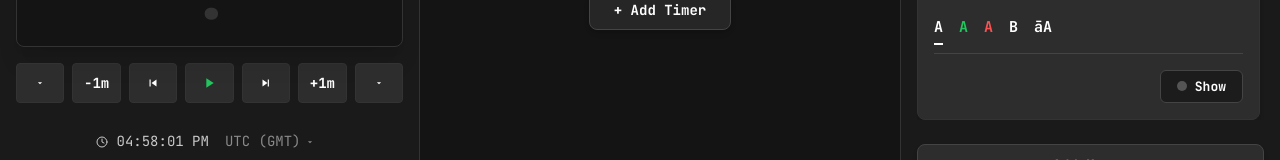
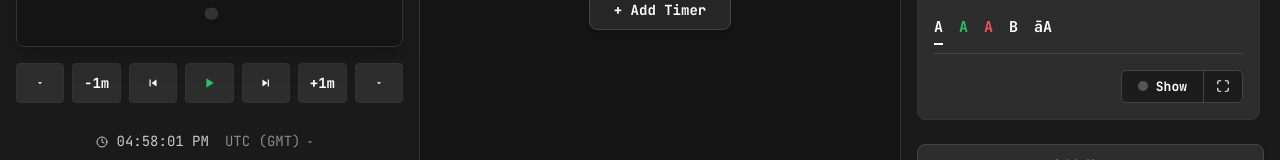
Before and after one commit to e1n7/stage-timer, a React (Vite) app: page / in a window 1280 px wide. Shown: the part 194-354 px from the top of the page. Built offline with nearby package versions, Linux system fonts and the light colour scheme.

Commit message:
Messages: joined Show/Maximize control; maximize shows message only on Output

```diff
--- a/src/App.tsx
+++ b/src/App.tsx
@@ -858,6 +858,7 @@ function App() {
   const [activeTimerId, setActiveTimerId] = useLocalStorage<string>('stage-timer-active-id', '');
   const [messages, setMessages] = useLocalStorage<any[]>('stage-timer-messages', [{ id: '1', text: '', color: '#ffffff' }]);
   const [messageFlashId, setMessageFlashId] = useState<string | null>(null);
+  const [messageMaximizeId, setMessageMaximizeId] = useState<string | null>(null);
   const [draggingMsgId, setDraggingMsgId] = useState<string | null>(null);
   const [activeTimerState, setActiveTimerState] = useState<any>(null);
   const [isRoomMenuOpen, setIsRoomMenuOpen] = useState(false);
@@ -1151,7 +1152,7 @@ function App() {
         ...getActiveMessage()
       });
     }
-  }, [activeTimerId, activeTimerState, syncOutput, isBlackout, isFlash, timerIds.length, messages, messageFlashId]);
+  }, [activeTimerId, activeTimerState, syncOutput, isBlackout, isFlash, timerIds.length, messages, messageFlashId, messageMaximizeId]);
 
   const openOutput = () => {
     if (activeTimerId && activeTimerState) {
@@ -1197,16 +1198,30 @@ function App() {
   const toggleMessageBold = (id: string) => setMessages(prev => prev.map(m => m.id === id ? { ...m, bold: !m.bold } : m));
   const toggleMessageUppercase = (id: string) => setMessages(prev => prev.map(m => m.id === id ? { ...m, uppercase: !m.uppercase } : m));
   const deleteMessage = (id: string) => setMessages(prev => prev.length > 1 ? prev.filter(m => m.id !== id) : prev.map(m => m.id === id ? { ...m, text: '', color: '#ffffff', bold: false, uppercase: false } : m));
-  const getActiveMessage = (): { messageText: string; messageColor: string; messageBold: boolean; messageUppercase: boolean; messageFlash: boolean } => {
+  const getActiveMessage = (): { messageText: string; messageColor: string; messageBold: boolean; messageUppercase: boolean; messageFlash: boolean; messageMaximize: boolean } => {
     const active = messageFlashId ? messages.find(m => m.id === messageFlashId) : null;
     const visible = !messageFlashId ? messages.find(m => m.text && m.text.trim()) : null;
     const msg = active || visible || null;
     return msg
-      ? { messageText: msg.text || '', messageColor: msg.color || '#ffffff', messageBold: !!msg.bold, messageUppercase: !!msg.uppercase, messageFlash: !!messageFlashId }
-      : { messageText: '', messageColor: '#ffffff', messageBold: false, messageUppercase: false, messageFlash: false };
+      ? { messageText: msg.text || '', messageColor: msg.color || '#ffffff', messageBold: !!msg.bold, messageUppercase: !!msg.uppercase, messageFlash: !!messageFlashId, messageMaximize: !!messageMaximizeId && messageMaximizeId === msg.id }
+      : { messageText: '', messageColor: '#ffffff', messageBold: false, messageUppercase: false, messageFlash: false, messageMaximize: false };
+  };
+  const maximizeMessage = (id: string) => {
+    if (messageMaximizeId === id) {
+      setMessageMaximizeId(null);
+      syncOutput({ messageMaximize: false, type: 'force-sync' });
+      return;
+    }
+    setMessageMaximizeId(id);
+    const msg = messages.find(m => m.id === id);
+    if (msg) {
+      syncOutput({ messageText: msg.text || '', messageColor: msg.color || '#ffffff', messageBold: !!msg.bold, messageUppercase: !!msg.uppercase, messageMaximize: true, type: 'force-sync' });
+    }
   };
   const showMessage = (id: string) => {
     if (messageFlashId === id) { setMessageFlashId(null); return; }
+    setMessageMaximizeId(null);
+    syncOutput({ messageMaximize: false, type: 'force-sync' });
     setMessageFlashId(id);
     const msg = messages.find(m => m.id === id);
     if (msg) {
@@ -1597,15 +1612,25 @@ function App() {
                 </div>
               </div>
               {/* Show / Flash row */}
-              <div className="mt-4 flex justify-end gap-2">
+              <div className="mt-4 flex justify-end">
+                <div className="flex overflow-hidden rounded-md border border-[#444]">
                   <button
                     type="button"
                     onClick={() => showMessage(msg.id)}
-                  className={`flex items-center gap-2 rounded-md border px-4 py-1.5 text-[13px] font-bold transition-colors ${messageFlashId === msg.id ? 'border-[#4a9eff] bg-[#4a9eff]/15 text-[#4a9eff]' : 'border-[#444] bg-[#1c1c1c] text-white hover:bg-[#252525]'}`}
+                    className={`flex items-center gap-2 px-4 py-1.5 text-[13px] font-bold transition-colors ${messageFlashId === msg.id ? 'bg-[#4a9eff]/15 text-[#4a9eff]' : 'bg-[#1c1c1c] text-white hover:bg-[#252525]'}`}
                   >
                     <span className={`inline-block h-2.5 w-2.5 rounded-full ${messageFlashId === msg.id ? 'bg-[#4a9eff]' : 'bg-[#555]'}`} />
                     Show
                   </button>
+                  <button
+                    type="button"
+                    onClick={() => maximizeMessage(msg.id)}
+                    className={`flex items-center justify-center border-l border-[#444] px-3 py-1.5 text-[13px] text-white transition-colors ${messageMaximizeId === msg.id ? 'bg-[#4a9eff]/15 text-[#4a9eff]' : 'bg-[#1c1c1c] hover:bg-[#252525]'}`}
+                    title="Maximize message (hide timer)"
+                  >
+                    <svg width="14" height="14" viewBox="0 0 24 24" fill="none" stroke="currentColor" strokeWidth="2" strokeLinecap="round" strokeLinejoin="round"><path d="M8 3H5a2 2 0 0 0-2 2v3m18 0V5a2 2 0 0 0-2-2h-3m0 18h3a2 2 0 0 0 2-2v-3M3 16v3a2 2 0 0 0 2 2h3"/></svg>
+                  </button>
+                </div>
               </div>
             </div>
           ))}</div>
--- a/src/components/TimerOutput.tsx
+++ b/src/components/TimerOutput.tsx
@@ -32,6 +32,7 @@ export const TimerOutput = () => {
   const [messageUppercase, setMessageUppercase] = useState<boolean>(false);
   const [messageVisible, setMessageVisible] = useState<boolean>(false);
   const [messageFlashing, setMessageFlashing] = useState<boolean>(false);
+  const [messageMaximize, setMessageMaximize] = useState<boolean>(false);
   const [segments, setSegments] = useState<ProgressSegment[]>([
     { threshold: 60, color: '#f08c00' },
     { threshold: 10, color: '#fa5252' }
@@ -94,6 +95,16 @@ export const TimerOutput = () => {
           setMessageBold(!!data.messageBold);
           setMessageUppercase(!!data.messageUppercase);
           setMessageVisible(true);
+        }
+      }
+      if ('messageMaximize' in data) {
+        const maxOn = !!data.messageMaximize;
+        setMessageMaximize(maxOn);
+        if (maxOn && data.messageText) {
+          setMessageText(data.messageText);
+          setMessageColor(data.messageColor || '#ffffff');
+          setMessageBold(!!data.messageBold);
+          setMessageUppercase(!!data.messageUppercase);
         }
       }
 
@@ -222,6 +233,23 @@ export const TimerOutput = () => {
 
       {blackout || isEmpty ? (
         <div className="h-full w-full bg-black" />
+      ) : messageMaximize && messageText ? (
+        <div className="flex h-full w-full items-center justify-center p-[4vh]">
+          <div
+            className="text-center break-words"
+            style={{
+              color: messageColor,
+              fontSize: 'min(11vw, 10vh)',
+              fontWeight: messageBold ? 800 : 700,
+              textTransform: messageUppercase ? 'uppercase' : 'none',
+              lineHeight: 1.25,
+              textShadow: `0 4px 20px rgba(0,0,0,0.6), 0 0 60px ${messageColor}55`,
+              letterSpacing: '0.03em'
+            }}
+          >
+            {messageText}
+          </div>
+        </div>
       ) : (
         <div className="flex h-full w-full flex-col items-center justify-between px-[1vw] py-[0vh]">
           <div className="flex flex-1 items-center justify-center w-full">
```
Lines whose indentation alone changed are shown as unchanged.
